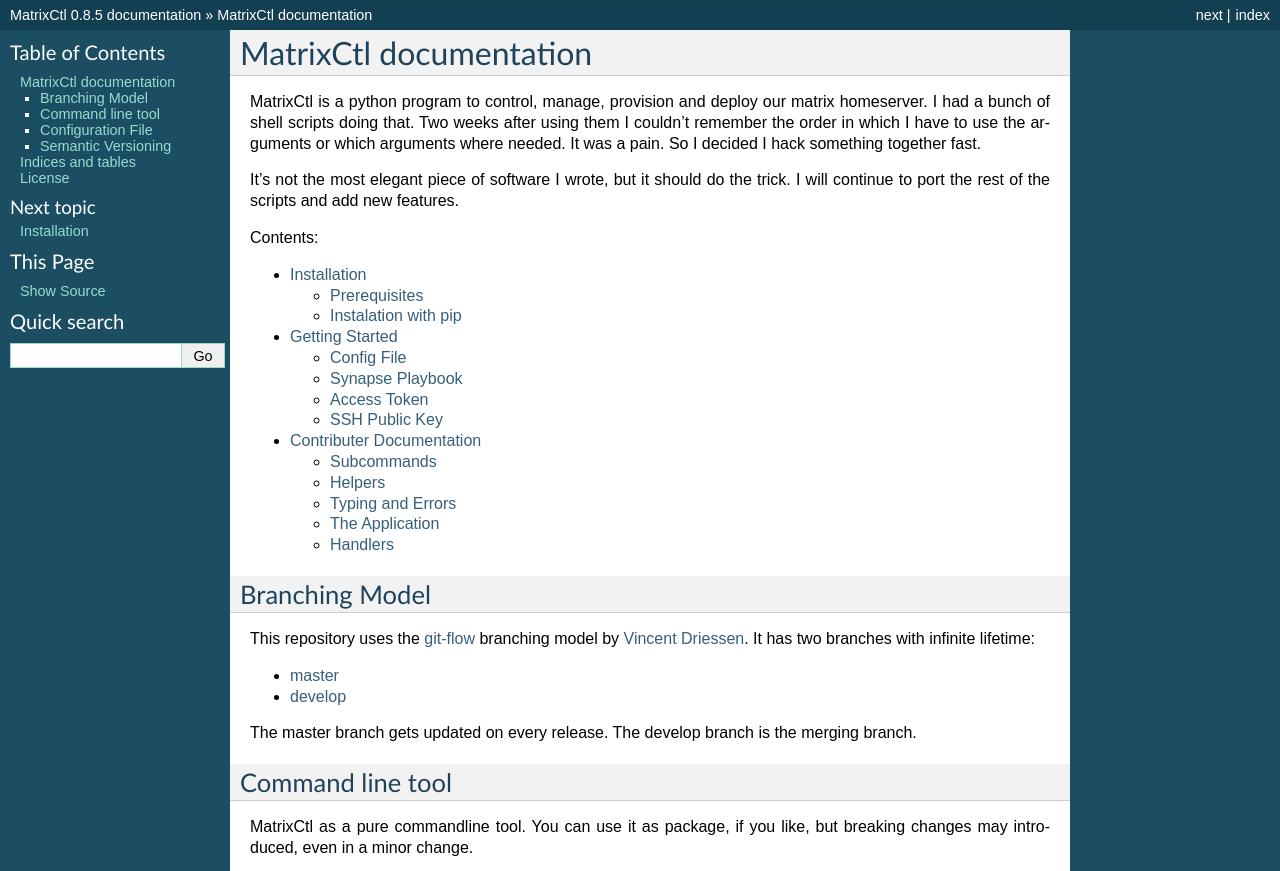
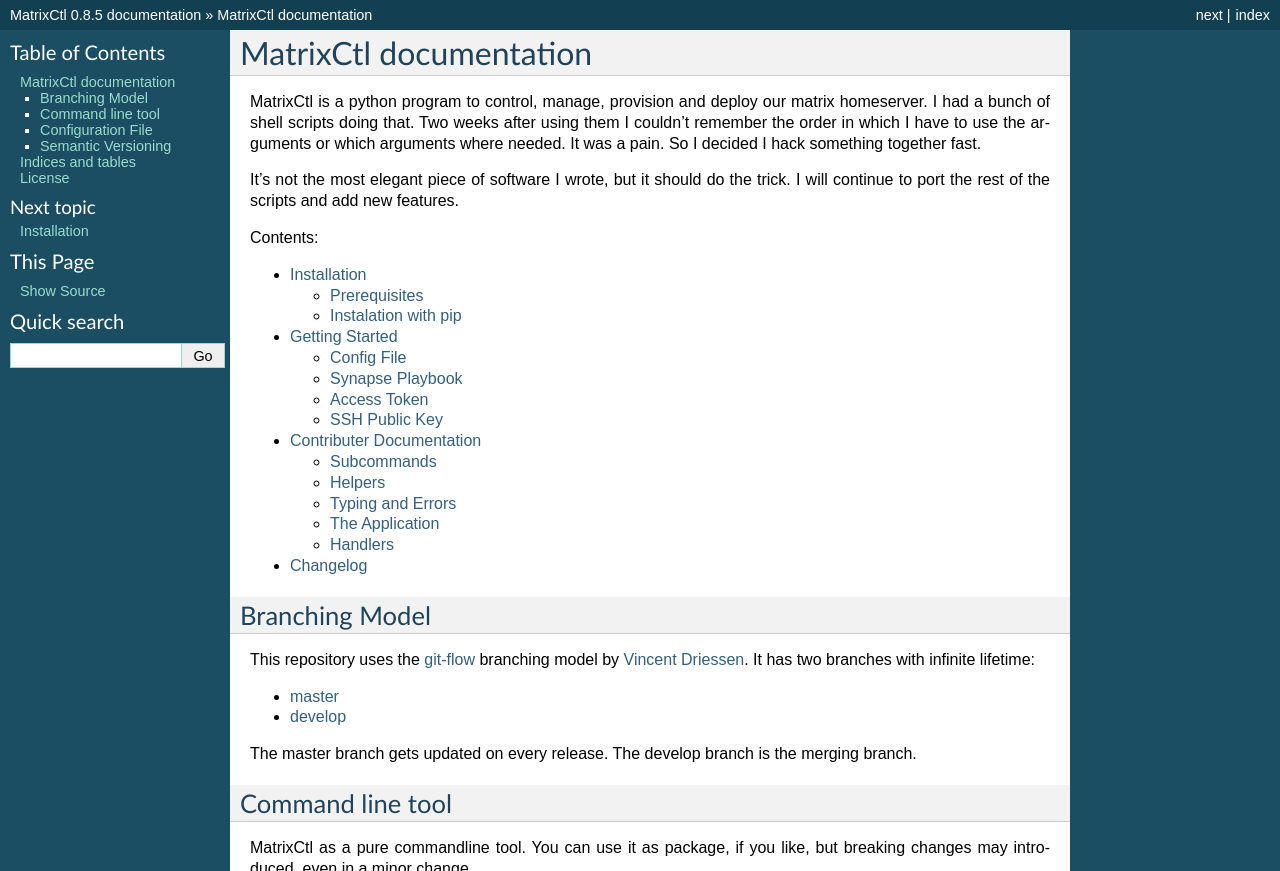
Before and after one commit to MichaelSasser/matrixctl, a Sphinx documentation site: the page built from docs/source/index.rst, in a window 1280 px wide and 900 px high, cut to the strip 0-871 px from the top of the window. Built offline with Sphinx 7.4.7, drawn with Linux system fonts in a browser that asks for light colours.

Commit message:
docs: add changelog to docs

```diff
--- /dev/null
+++ b/docs/source/changelog.rst
@@ -0,0 +1,4 @@
+Changelog
+=========
+
+.. include::  ../../CHANGELOG.rst
--- a/docs/source/index.rst
+++ b/docs/source/index.rst
@@ -10,6 +10,7 @@
    installation
    getting_started/index
    matrixctl
+   changelog
 
 Branching Model
 ^^^^^^^^^^^^^^^
```
